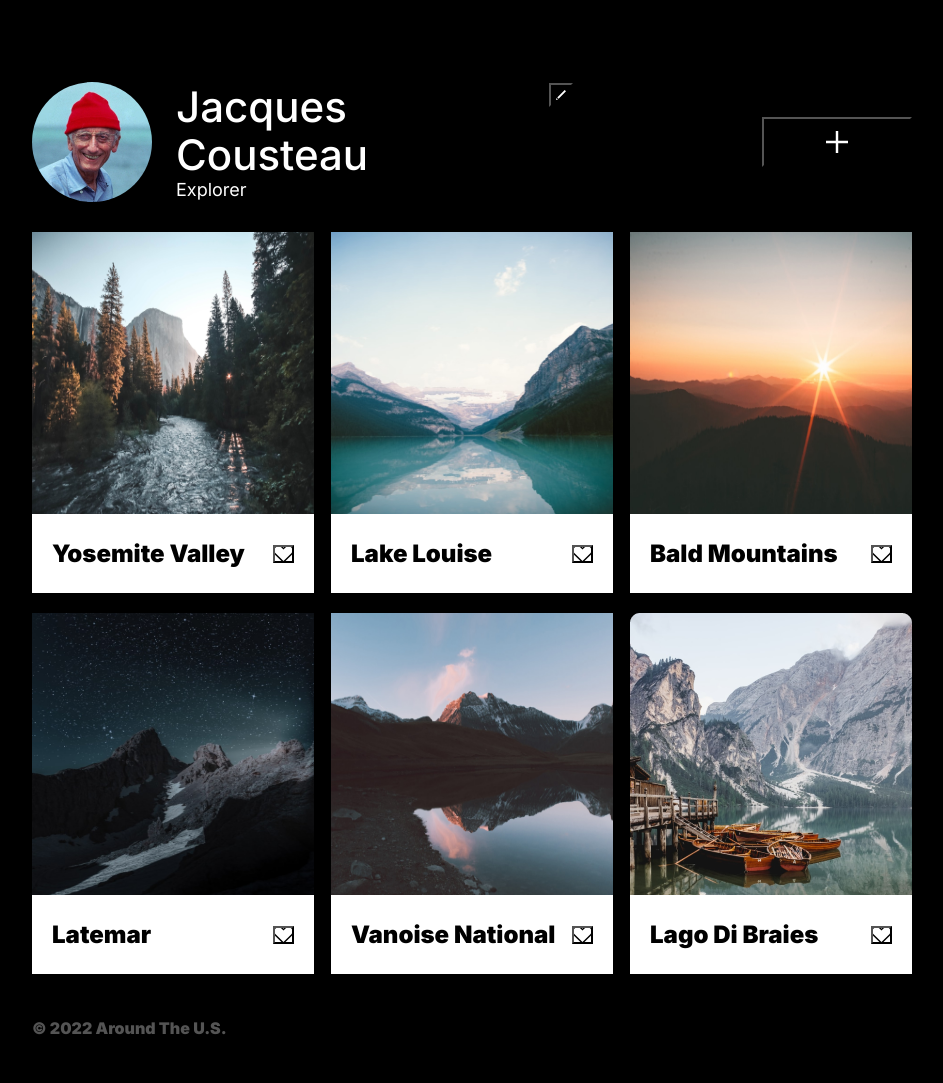
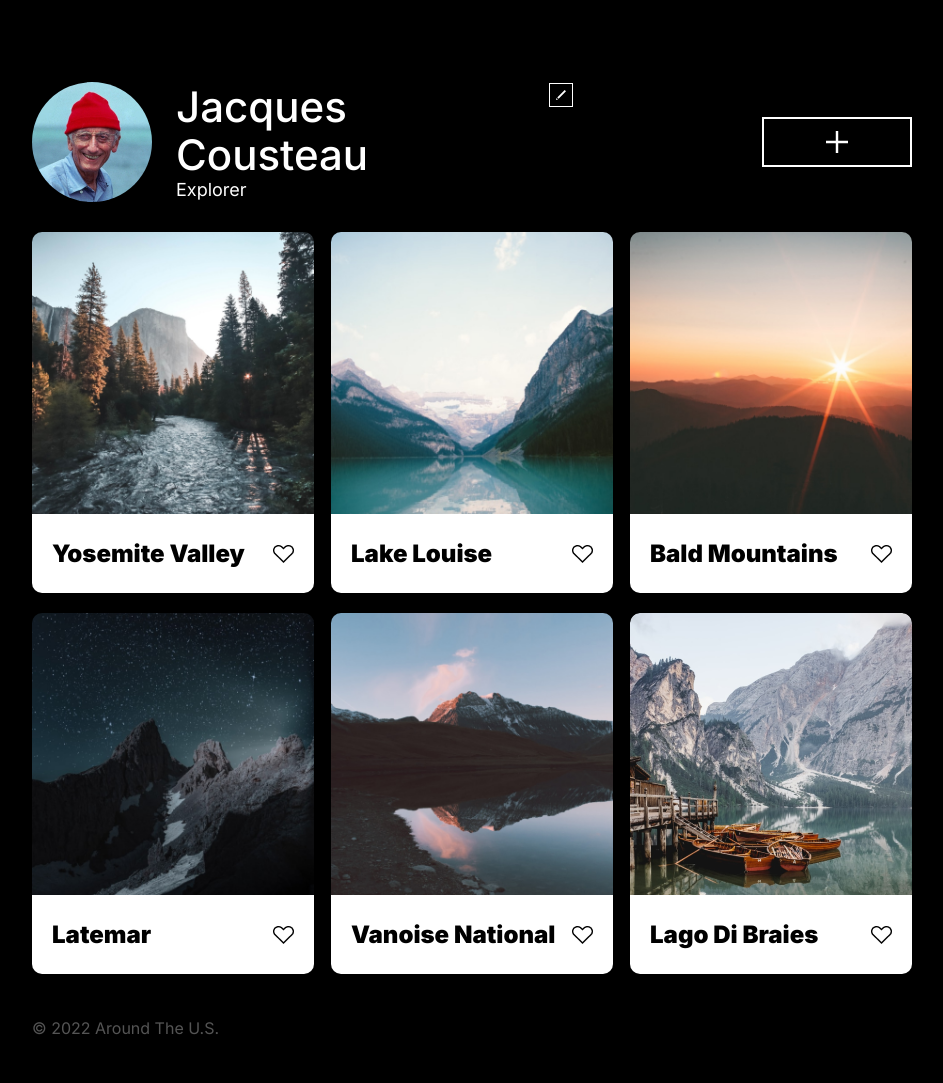
Before and after one commit to eorbaez/se_project_aroundtheus, a plain HTML site: page index.html in a window 1280 px wide. Shown: the part 123-1206 px from the top of the page, without its empty margins (168-1111 px from the left). Drawn offline with Linux system fonts and the light colour scheme; files whose address does not match are found by name.

Commit message:
fixing the code and error

```diff
--- a/blocks/card.css
+++ b/blocks/card.css
@@ -22,11 +22,14 @@
     display: flex;
     flex-direction: column;
     list-style: none;
+    border-radius: 10px;
+    overflow: hidden;
 }
 
 .card__image {
     width: 282px;
     height: 282px;
+    object-fit: cover;
 }
 
 .card__description {
@@ -42,7 +45,14 @@
 }
 
 .card__like-button {
-    background: transparent url(../images/like-unactive\ .svg) center no-repeat;
+    border: 2px solid black;
+    background: transparent url(../images/like-unactive.jpg) center no-repeat;
     width: 21px;
     height: 18px;
+    border: none;
+    cursor: pointer;
 }
+
+.card__like-button:hover {
+    background-image: url(../images/like-active.svg);
+}
--- a/blocks/cards.css
+++ b/blocks/cards.css
@@ -1,5 +1,5 @@
 .cards {
-    font-family: 'Inter', sans-serif;
+    font-family: 'Inter', Arial, sans-serif;
     margin-top: 30px;
     border-radius: 50%;
 }
--- a/blocks/footer.css
+++ b/blocks/footer.css
@@ -1,6 +1,5 @@
 .footer {
-    font-family: 'Inter', sans-serif;
-    height: 18px;
+    font-family: 'Inter', Arial, sans-serif;
     color: rgba(84, 84, 84, 1);
     padding-bottom: 30px;
 }
--- a/blocks/header.css
+++ b/blocks/header.css
@@ -1,6 +1,6 @@
 header {
-    height: 74px;
-    border-bottom: 1px solid rgba(84, 84, 84, 1);
+    min-height: 74px;
+    border-bottom: 1px solid rgba(84, 84, 84, 0.7);
     margin-top: 45px;
     max-width: 880px;
 }
--- a/blocks/page.css
+++ b/blocks/page.css
@@ -1,8 +1,7 @@
 .page {
-    font-family: 'Inter', sans-serif;
-    font-weight: 900;
+    font-family: 'Inter', Arial, sans-serif;
     background-color: black;
-    color:white;
+    color: white;
 }
 
 .page__section {
--- a/blocks/profile.css
+++ b/blocks/profile.css
@@ -13,17 +13,31 @@
 }
 
 .profile__edit-button {
+    border: 1px solid #fff;
+    cursor: pointer;
     background: transparent url(../images/edit-icon.svg) center no-repeat;
     height: 24px;
     width: 24px;
     grid-area: button;
 }
 
+.profile__edit-button:hover {
+    background-image: url(../images/edit-icon-hover.svg);
+    border-color: #ccc;
+}
+
 .profile__add-button {
+    border: 2px solid #fff;
+    cursor: pointer;
     background: transparent url(..//images/add-icon.svg) center no-repeat;
     width: 150px;
     height: 50px;
     margin-left: auto;
+}
+
+.profile__add-button:hover {
+    background-image: url(../images/add-icon-hover.svg);
+    border-color: #ccc;
 }
 
 .profile__title {
--- a/index.html
+++ b/index.html
@@ -19,47 +19,47 @@ http-equiv="X-UA-Compatible" />
                 <img src="./images/jacques-cousteau.jpg" alt="Avatar" class="profile__image"/>
                 <div class="profile__info">
                     <h1 class="profile__title">Jacques Cousteau</h1>
-                    <button class="profile__edit-button"></button>
+                    <button class="profile__edit-button" type="button"></button>
                     <p class="profile__description">Explorer</p>
                 </div>
-                <button class="profile__add-button"></button>
+                <button class="profile__add-button" type="button"></button>
             </section>
             <section class="cards page__section">
                 <ul class="card__list">
                     <li class="card">
-                        <img src="./images/yosemite.jpg" class="card__image">
-                        <div class="card__description"><h1 class="card__title">Yosemite Valley</h1>
-                        <button class="card__like-button"></button>
+                        <img src="./images/yosemite.jpg" class="card__image" alt="Yosemite Valley">
+                        <div class="card__description"><h2 class="card__title">Yosemite Valley</h2>
+                        <button class="card__like-button" type="button"></button>
                         </div>
                     </li>
                     <li class="card">
-                        <img src="./images/lake-louise.jpg" class="card__image">
-                        <div class="card__description"><h1 class="card__title">Lake Louise</h1>
-                        <button class="card__like-button"></button>
+                        <img src="./images/lake-louise.jpg" class="card__image" alt="Lake Louise">
+                        <div class="card__description"><h2 class="card__title">Lake Louise</h2>
+                        <button class="card__like-button" type="button"></button>
                         </div>
                     </li>
                     <li class="card ">
-                        <img src="./images/bald-mountains.jpg" class="card__image">
-                        <div class="card__description"><h1 class="card__title">Bald Mountains</h1>
-                        <button class="card__like-button"></button>
+                        <img src="./images/bald-mountains.jpg" class="card__image" alt="Bald Mountains">
+                        <div class="card__description"><h2 class="card__title">Bald Mountains</h2>
+                        <button class="card__like-button" type="button"></button>
                         </div>
                     </li>
                     <li class="card">
-                        <img src="./images/latemar.jpg" class="card__image">
-                        <div class="card__description"><h1 class="card__title">Latemar</h1>
-                        <button class="card__like-button"></button>
+                        <img src="./images/latemar.jpg" class="card__image" alt="Latemar">
+                        <div class="card__description"><h2 class="card__title">Latemar</h2>
+                        <button class="card__like-button" type="button"></button>
                         </div>
                     </li>
                     <li class="card">
-                        <img src="./images/vanoise.jpg" class="card__image">
-                        <div class="card__description"><h1 class="card__title">Vanoise National</h1>
-                        <button class="card__like-button"></button>
+                        <img src="./images/vanoise.jpg" class="card__image" alt="Vanoise National">
+                        <div class="card__description"><h2 class="card__title">Vanoise National</h2>
+                        <button class="card__like-button" type="button"></button>
                         </div>
                     </li>
                     <li class="card">
-                        <img src="./images/lago-di-braies.png" class="card__image">
-                        <div class="card__description"><h1 class="card__title">Lago Di Braies</h1>
-                        <button class="card__like-button"></button>
+                        <img src="./images/lago-di-braies.png" class="card__image" alt="Lago Di Braies">
+                        <div class="card__description"><h2 class="card__title">Lago Di Braies</h2>
+                        <button class="card__like-button" type="button"></button>
                         </div>
                     </li>
                 </ul>
@@ -68,5 +68,7 @@ http-equiv="X-UA-Compatible" />
         </main>
     </div>
 </body>
-<footer class="footer page__section">© 2022 Around The U.S.</footer>
+<footer class="footer page__section">
+    <p class="footer__copyright">© 2022 Around The U.S.</p>
+</footer>
 </html>
```
Also changed, not shown: images/like-unactive .svg (deleted), images/like-unactive.jpg (added).
